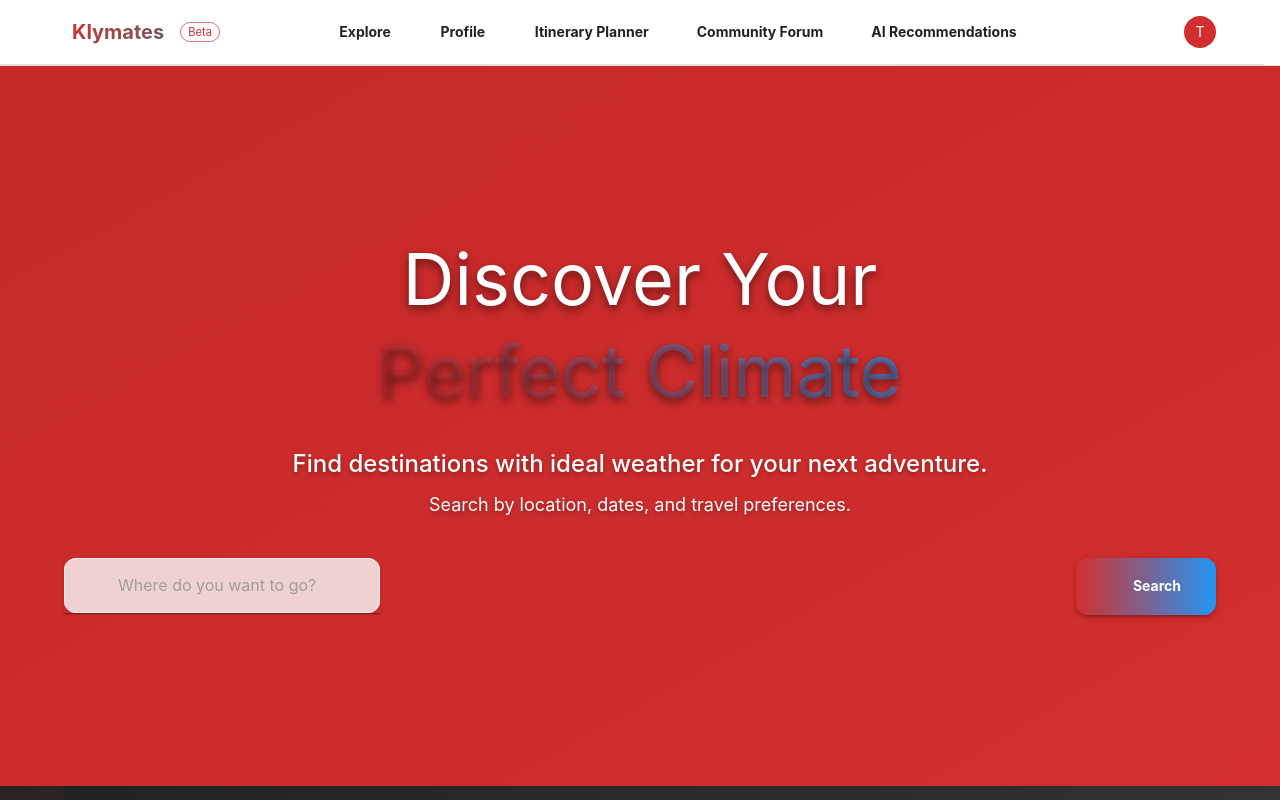
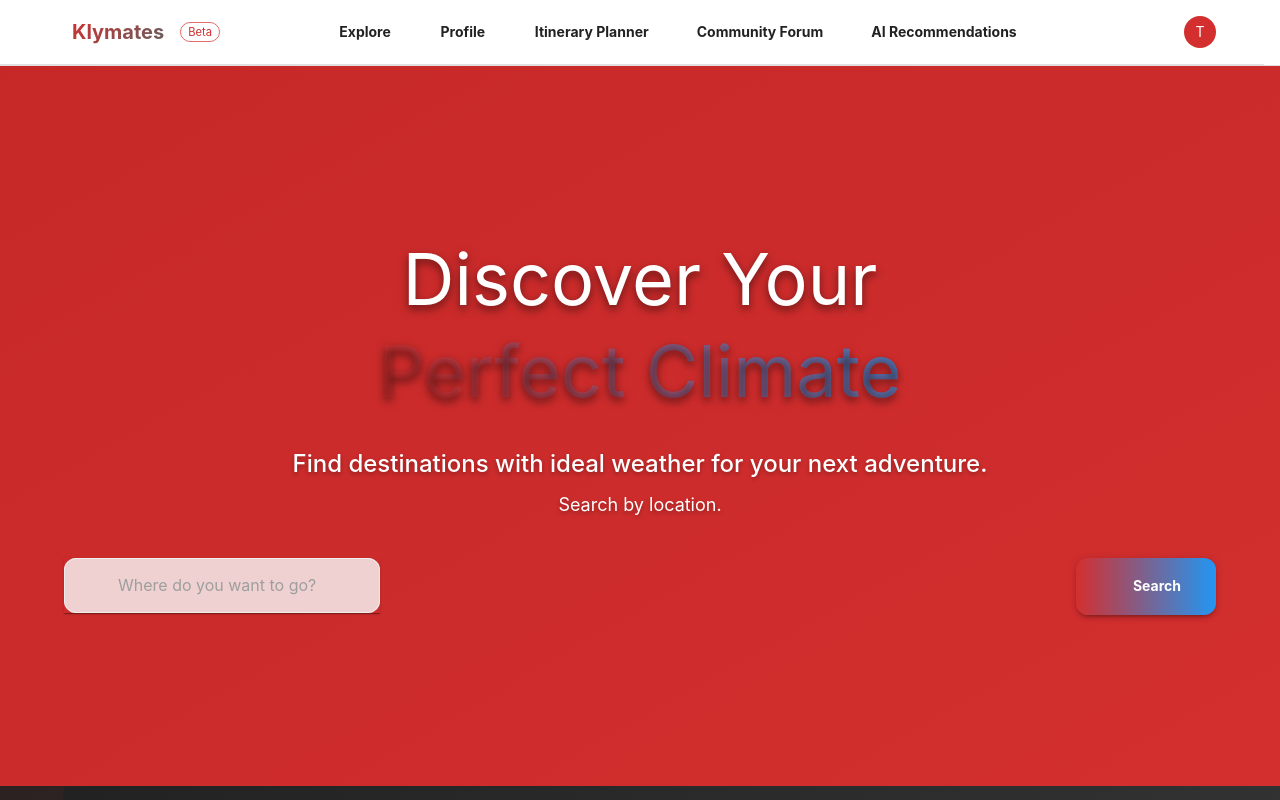
Before and after one commit to Rubil-Mogere-94/capstone-frontend, a React (Vite) app: page /explore in a window 1280 px wide. Shown: the top 800 px of the page. Built offline with nearby package versions, Linux system fonts and the light colour scheme; no server answers; sample sign-in values are in the browser's storage; some icons are missing.

Commit message:
adjusted wording on home page-ui related

```diff
--- a/src/components/Hero.jsx
+++ b/src/components/Hero.jsx
@@ -170,7 +170,7 @@ const Hero = ({ onSearch, hasSearched }) => {
                   component="span"
                   sx={{ display: 'block', mt: 1, fontSize: '1.125rem', color: 'white' }} // Changed to white
                 >
-                  Search by location, dates, and travel preferences.
+                  Search by location.
                 </Typography>
               </Typography>
             </motion.div>
```
